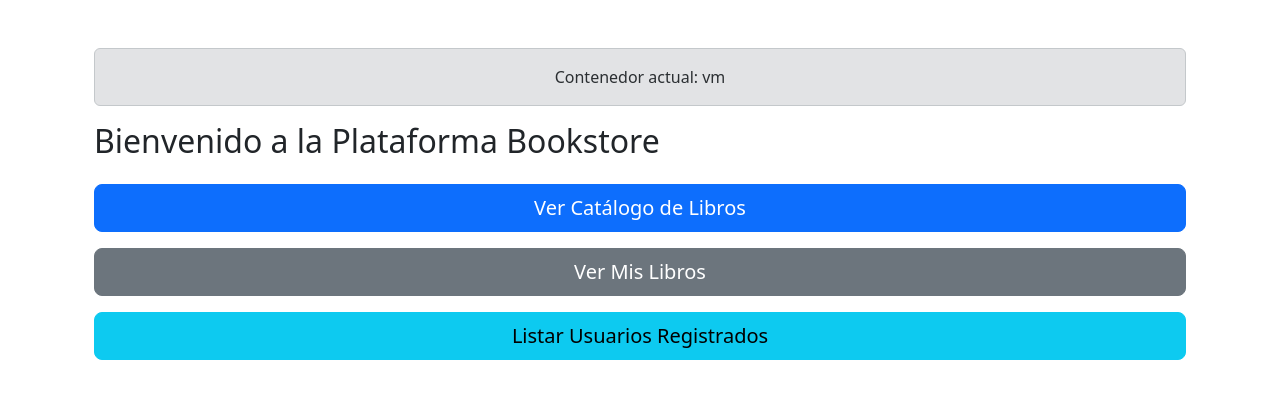
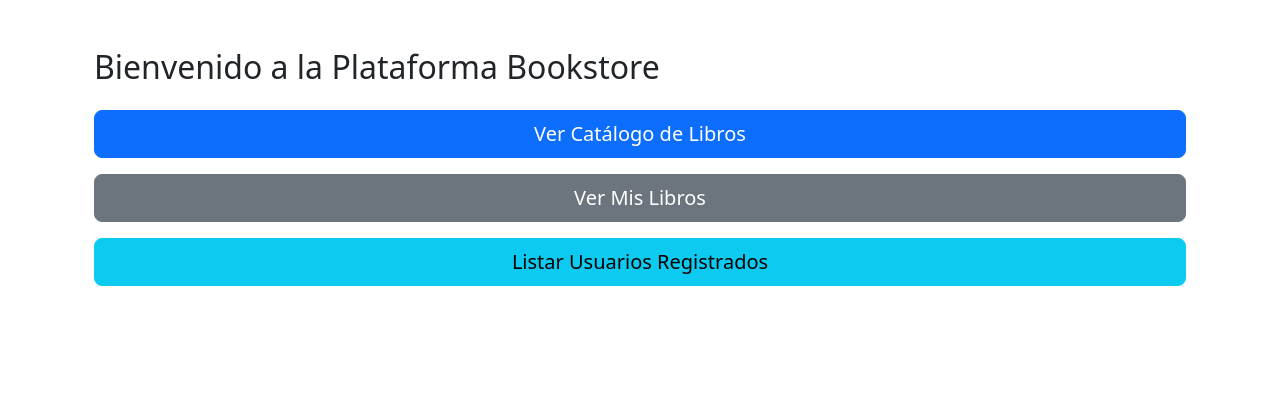
Before and after one commit to JPZU/BookStore, a Flask app: page / in a window 1280 px wide. Shown: the part 56-455 px from the top of the page. Run offline with Flask 3, Linux system fonts and the light colour scheme.

Commit message:
home.html sin container

```diff
--- a/app.py
+++ b/app.py
@@ -58,9 +58,7 @@ def initialize_delivery_providers():
 
 @app.route('/')
 def home():
-    # los primeros 12 caracteres del ID del contenedor
-    container_id = socket.gethostname()[:12]
-    return render_template('home.html', container_id=container_id)
+    return render_template('home.html')
 
 
 if __name__ == '__main__':
--- a/templates/home.html
+++ b/templates/home.html
@@ -1,10 +1,5 @@
 {% extends 'base.html' %} {% block content %}
 <div class="container mt-5">
-  <!-- Mostrar ID del contenedor -->
-  <div class="alert alert-secondary text-center">
-    Contenedor actual: {{ container_id }}
-  </div>
-
   <h2 class="mb-4">Bienvenido a la Plataforma Bookstore</h2>
 
   <div class="d-grid gap-3">
```
